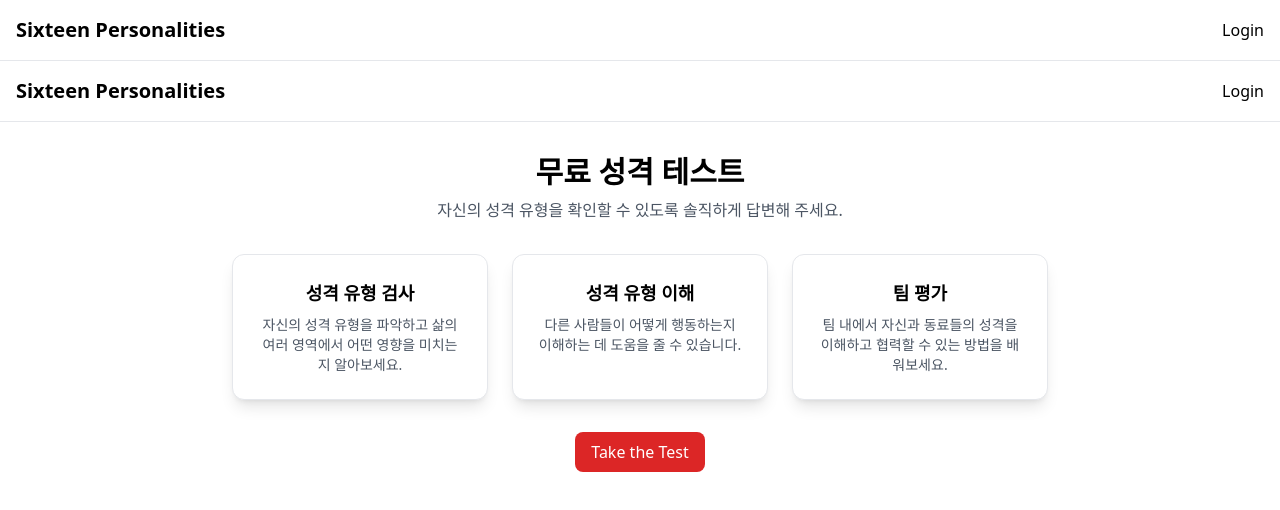
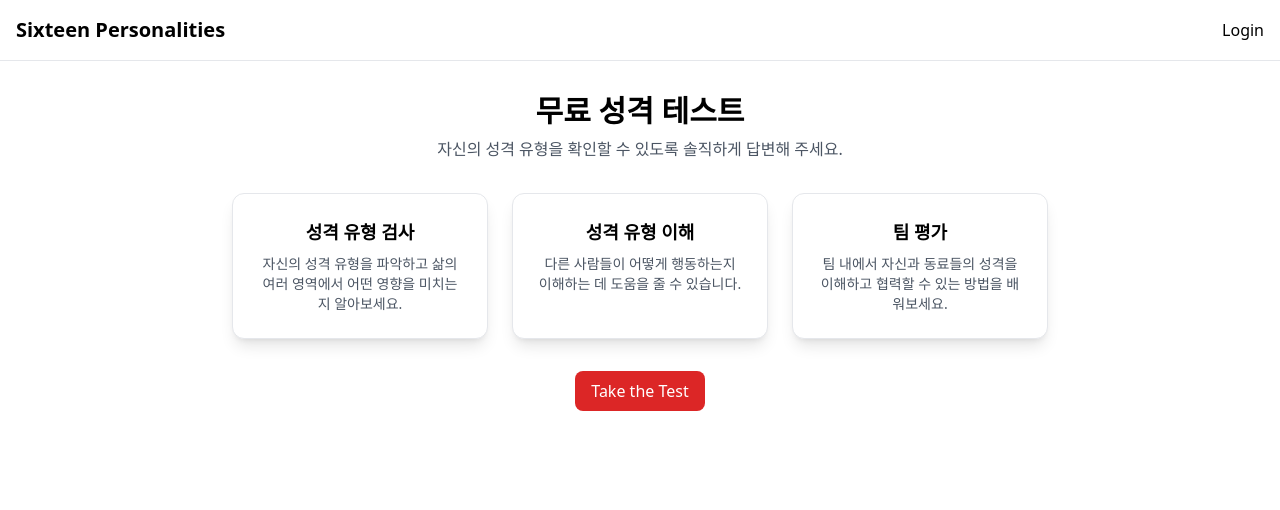
Before and after one commit to DnJ0408/sixteen-personalities, a React (Vite) app: page / in a window 1280 px wide. Shown: the top 510 px of the page. Built offline with nearby package versions, Linux system fonts and the light colour scheme.

Commit message:
🚚 Move: the header to the Layout component

```diff
--- a/src/pages/Home.jsx
+++ b/src/pages/Home.jsx
@@ -5,17 +5,6 @@ import SectionCard from "../components/SectionCard"
 const Home = () => {
   return (
     <div className="min-h-screen flex flex-col">
-      <header className="flex justify-between items-center p-4 border-b">
-        <Link to={"/"} className="text-xl font-bold">
-          Sixteen Personalities
-        </Link>
-        <nav>
-          <Link to={"/login"}>
-            Login
-          </Link>
-        </nav>
-      </header>
-
       <main className="flex flex-col items-center mt-8 px-4">
         <h1 className="text-3xl font-semibold">
           무료 성격 테스트
```
